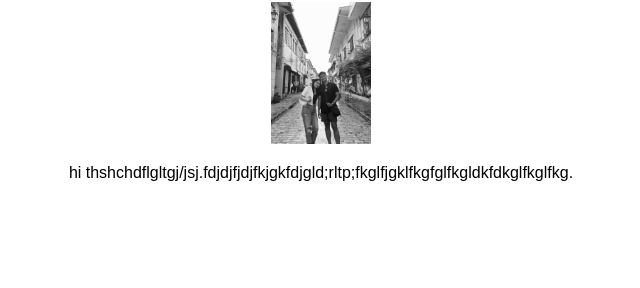
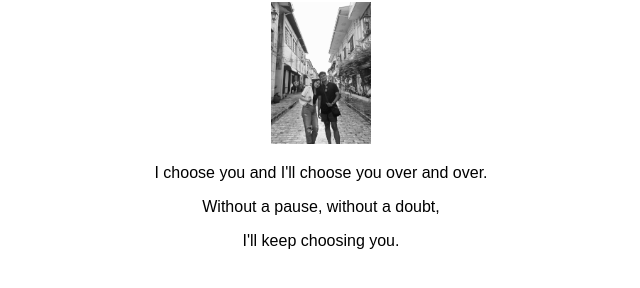
Before and after one commit to Charlenefaye/monthsary, a plain HTML site: page index.html in a window 1280 px wide. Shown: the part 136-424 px from the top of the page, without its empty margins (319-959 px from the left). Drawn offline with Linux system fonts and the light colour scheme.

Commit message:
Update index.html

```diff
--- a/index.html
+++ b/index.html
@@ -22,6 +22,8 @@
 <body>
   <h1>Happy Monthsary :D</h1>
   <img src="lv.jpg" width="100">
-  <p>hi thshchdflgltgj/jsj.fdjdjfjdjfkjgkfdjgld;rltp;fkglfjgklfkgfglfkgldkfdkglfkglfkg.</p>
+  <p>I choose you and I'll choose you over and over.</p>
+  <p>Without a pause, without a doubt,</p>
+  <p>I'll keep choosing you.</p>
 </body>
 </html>
```
